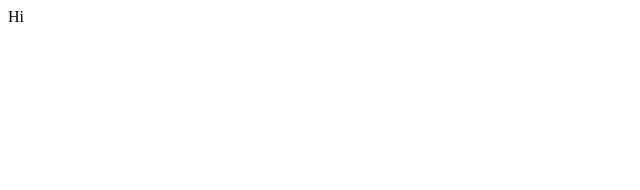
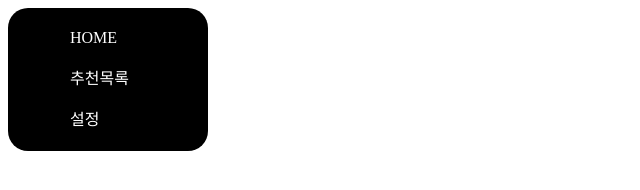
Before and after one commit to TeamLunarKR/ordercall, a plain HTML site: page public/html/home.html in a window 1280 px wide. Shown: the whole page, without its empty margins (0-640 px from the left). Drawn offline with Linux system fonts and the light colour scheme.

Commit message:
채널톡 추가

```diff
--- a/public/css/home.css
+++ b/public/css/home.css
@@ -0,0 +1,51 @@
+.menu {
+    display: block;
+    overflow: hidden;
+    width: 200px;
+    background-color: #000;
+    color: #fff;
+    transition: all 0.5s ease;
+    border-radius: 20px;
+    padding: 10px;
+    box-sizing: border-box;
+}
+.menu ul {
+    list-style: none;
+    margin: 0;
+    padding: 0;
+}
+.menu a, .menu > label {
+    display: block;
+    height: 25px;
+    padding: 8px;
+    cursor: pointer;
+    color: #fff;
+    text-decoration: none;
+}
+
+.menu a:hover {
+    color: #000;
+}
+.menu ul li:hover, .menu > label:hover {
+    background-color: #fff;
+    color: #000;
+    border-radius: 10px;
+}
+.menu div {
+    position: absolute;
+    left: 50px;
+    line-height: 1.5;
+    font-size: 1em;
+    font-family: 'Noto Sans KR';
+    padding: 0 0 0 20px;
+}
+
+.menu ::before {
+    font-family: 'Material Icons';
+    font-size: 1.5em;
+    float: left;
+    clear: left;
+}
+.menu li:nth-child(1) a::before{ content: '\e88a'; }
+.menu li:nth-child(2) a::before{ content: '\e87d'; }
+.menu li:nth-child(3) a::before{ content: '\e8b8'; }
--- a/public/html/home.html
+++ b/public/html/home.html
@@ -1,11 +1,60 @@
 <!DOCTYPE html>
 <html lang="ko">
 <head>
+    <link rel="stylesheet" href="/css/home.css">
     <link rel="icon" href="/picture/logo.png">
+    <link href="https://fonts.googleapis.com/icon?family=Material+Icons" rel="stylesheet">
     <meta charset="UTF-8">
     <title>OrderCall Home</title>
 </head>
 <body> <!--Todo : 나중에 작업-->
-    Hi
+    <div class="menu">
+        <ul>
+            <li><a href="#" class="item"><div>HOME</div></a></li>
+            <li><a href="#" class="item"><div>추천목록</div></a></li>
+            <li><a href="#" class="item"><div>설정</div></a></li>
+        </ul>
+    </div>
+    <script>
+        <!-- Channel Plugin Scripts -->
+  (function() {
+    var w = window;
+    if (w.ChannelIO) {
+      return (window.console.error || window.console.log || function(){})('ChannelIO script included twice.');
+    }
+    var ch = function() {
+      ch.c(arguments);
+    };
+    ch.q = [];
+    ch.c = function(args) {
+      ch.q.push(args);
+    };
+    w.ChannelIO = ch;
+    function l() {
+      if (w.ChannelIOInitialized) {
+        return;
+      }
+      w.ChannelIOInitialized = true;
+      var s = document.createElement('script');
+      s.type = 'text/javascript';
+      s.async = true;
+      s.src = 'https://cdn.channel.io/plugin/ch-plugin-web.js';
+      s.charset = 'UTF-8';
+      var x = document.getElementsByTagName('script')[0];
+      x.parentNode.insertBefore(s, x);
+    }
+    if (document.readyState === 'complete') {
+      l();
+    } else if (window.attachEvent) {
+      window.attachEvent('onload', l);
+    } else {
+      window.addEventListener('DOMContentLoaded', l, false);
+      window.addEventListener('load', l, false);
+    }
+  })();
+  ChannelIO('boot', {
+    "pluginKey": "fba076b7-f4c4-475b-af29-d81e9cd657fa"
+  });
+</script>
 </body>
 </html>
```
